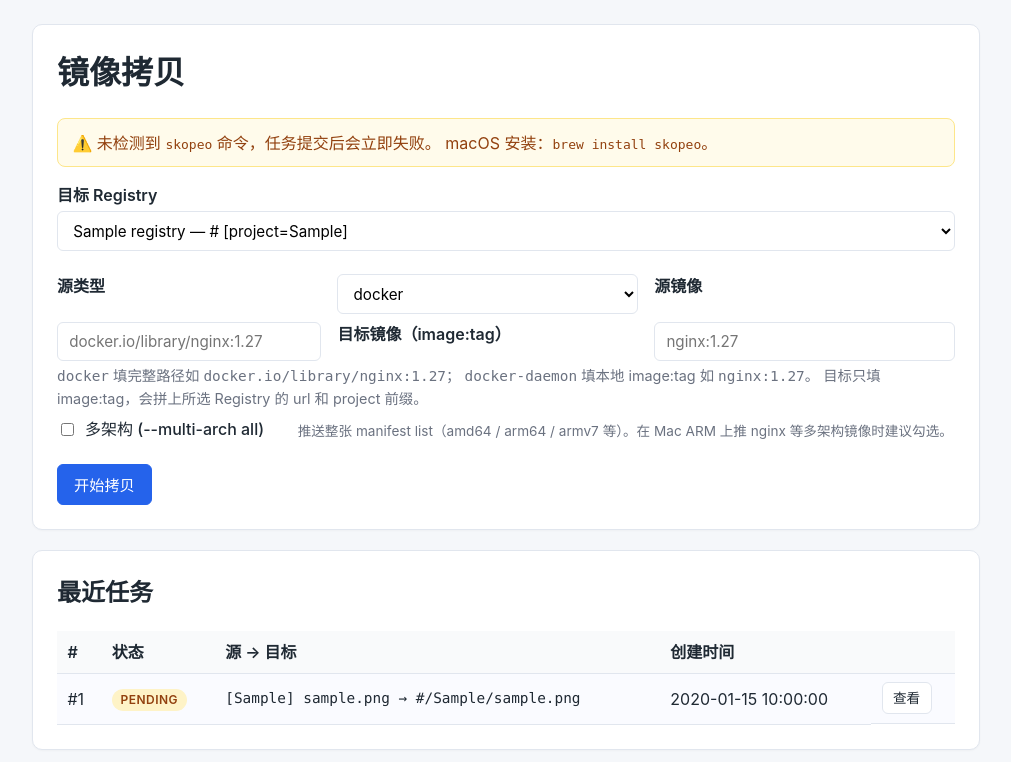
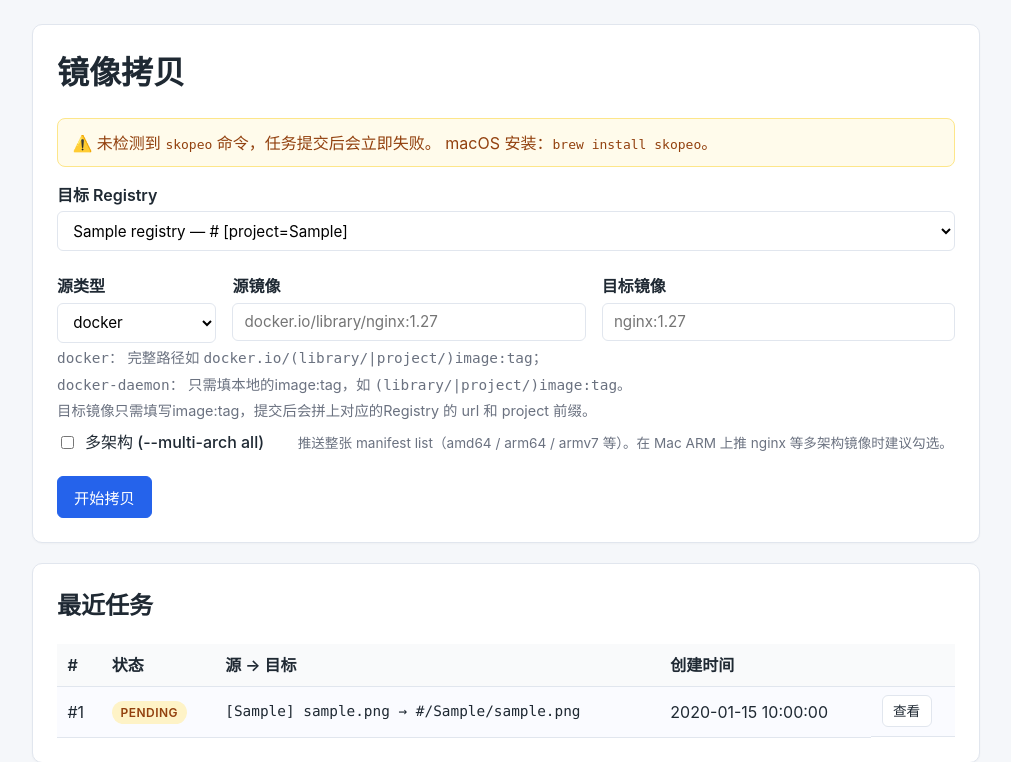
Before and after one commit to conkayyan/docker-proxy, a Flask app: page / in a window 1280 px wide. Shown: the part 49-811 px from the top of the page, without its empty margins (134-1145 px from the left). Run offline with Flask 3, Linux system fonts and the light colour scheme; a user stored in the database is signed in; tables that the repository leaves empty hold one stand-in row (values such as "Sample post").

Commit message:
fix: localize login prompt + restructure form-row-3 with explicit .field divs conkay 3 minutes ago

```diff
--- a/static/style.css
+++ b/static/style.css
@@ -139,8 +139,16 @@ input:focus, select:focus, textarea:focus {
   gap: 0.5rem 1rem;
   align-items: start;
 }
-.form-row-3 label { display: contents; }
-.form-row-3 label > span { margin-bottom: 0.25rem; }
+.form-row-3 .field {
+  display: flex;
+  flex-direction: column;
+  gap: 0.3rem;
+  min-width: 0;
+}
+.form-row-3 .field > label {
+  font-weight: 600;
+  margin: 0;
+}
 .form-grid small.hint {
   margin-top: -0.25rem;
   color: var(--muted);
--- a/templates/dashboard.html
+++ b/templates/dashboard.html
@@ -27,26 +27,30 @@
     </label>
 
     <div class="full form-row-3">
-      <label>
-        <span>源类型</span>
-        <select name="source_type">
+      <div class="field">
+        <label for="source_type">源类型</label>
+        <select id="source_type" name="source_type">
           <option value="docker" selected>docker</option>
           <option value="docker-daemon">docker-daemon</option>
         </select>
-      </label>
-      <label>
-        <span>源镜像</span>
-        <input type="text" name="source_image" required placeholder="docker.io/library/nginx:1.27" />
-      </label>
-      <label>
-        <span>目标镜像（image:tag）</span>
-        <input type="text" name="dest_image" required placeholder="nginx:1.27" />
-      </label>
+      </div>
+      <div class="field">
+        <label for="source_image">源镜像</label>
+        <input id="source_image" type="text" name="source_image" required placeholder="docker.io/library/nginx:1.27" />
+      </div>
+      <div class="field">
+        <label for="dest_image">目标镜像</label>
+        <input id="dest_image" type="text" name="dest_image" required placeholder="nginx:1.27" />
+      </div>
     </div>
     <small class="full hint">
-      <code>docker</code> 填完整路径如 <code>docker.io/library/nginx:1.27</code>；
-      <code>docker-daemon</code> 填本地 image:tag 如 <code>nginx:1.27</code>。
-      目标只填 image:tag，会拼上所选 Registry 的 url 和 project 前缀。
+      <code>docker</code>： 完整路径如 <code>docker.io/(library/|project/)image:tag</code>；
+    </small>
+    <small class="full hint">
+      <code>docker-daemon</code>： 只需填本地的image:tag，如 <code>(library/|project/)image:tag</code>。
+    </small>
+    <small class="full hint">
+      目标镜像只需填写image:tag，提交后会拼上对应的Registry 的 url 和 project 前缀。
     </small>
 
     <label class="checkbox full">
```
